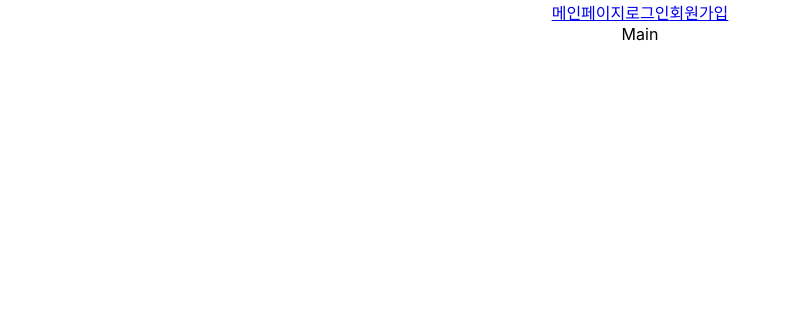
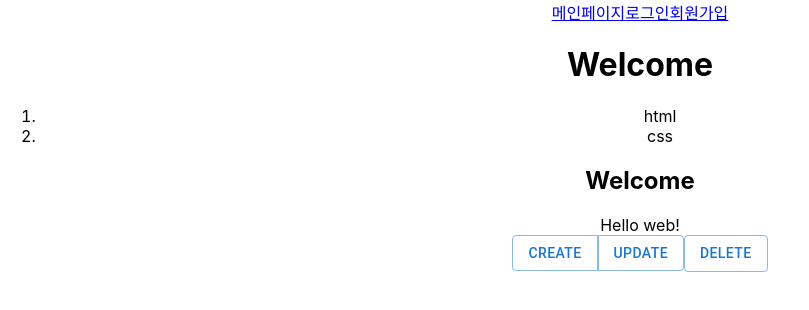
Before and after one commit to shindaehyuk/TaleTogether, a React (Create React App) app in the folder frontend/: page / in a window 1280 px wide. Shown: the top 310 px of the page, without its empty margins (0-809 px from the left). Built offline with nearby package versions, Linux system fonts and the light colour scheme; the HTML template or start-up script is replaced by a standard one.

Commit message:
create: Main

```diff
--- a/frontend/src/page/Main.jsx
+++ b/frontend/src/page/Main.jsx
@@ -1,7 +1,49 @@
-import React from 'react';
+import React from "react";
+import Button from "@mui/material/Button";
+import ButtonGroup from '@mui/material/ButtonGroup'
+
+function Header() {
+  return (
+    <header>
+      <h1>Welcome</h1>
+    </header>
+  );
+}
+
+function Nav() {
+  return (
+    <nav>
+      <ol>
+        <li>html</li>
+        <li>css</li>
+      </ol>
+    </nav>
+  );
+}
+
+function Article() {
+  return (
+    <article>
+      <h2>Welcome</h2>
+      Hello web!
+      <br />
+      <ButtonGroup variant="text"  aria-label="">
+        <Button variant="outlined">Create</Button>
+        <Button variant="outlined">Update</Button>
+      </ButtonGroup>
+      <Button variant="outlined">Delete</Button>
+    </article>
+  );
+}
 
 function Main() {
-  return <div>Main</div>;
+  return (
+    <div>
+      <Header></Header>
+      <Nav></Nav>
+      <Article></Article>
+    </div>
+  );
 }
 
 export default Main;
```
Also changed, not shown: frontend/src/page/Main.css (added).
